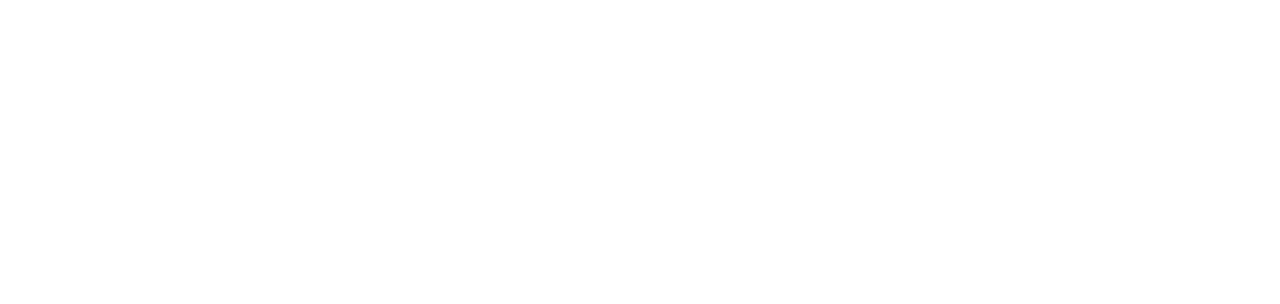
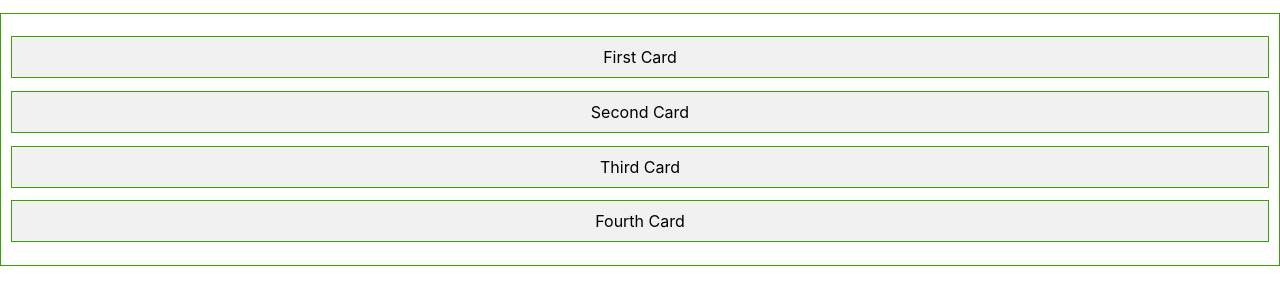
Before and after one commit to Davisa94/kanbanBoard, a React (Create React App) app in the folder kanBanBoard/kanban-board/: page / in a window 1280 px wide. Shown: the top 304 px of the page. Built offline with nearby package versions, Linux system fonts and the light colour scheme.

Commit message:
board still works, displaying the array of boards is difficult

```diff
--- a/kanBanBoard/kanban-board/src/App.js
+++ b/kanBanBoard/kanban-board/src/App.js
@@ -75,7 +75,7 @@
 
   render(){
     const listItems = boards.map((board)=>
-    <div className={board.props.classname}></div>);
+    <div className={board.classname}></div>);
     return(
       <div className="main">
         {listItems}
@@ -89,7 +89,7 @@
     return (
       <div className="App">
         <div className="main">
-        <mainBoard></mainBoard>
+        <Board></Board>
         </div>
       </div>
     );
```
